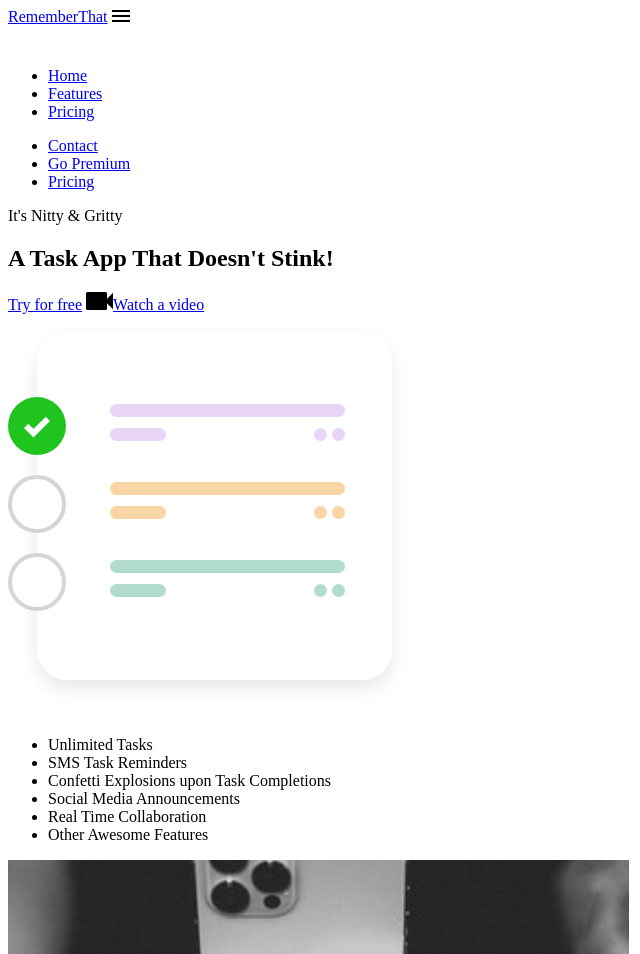
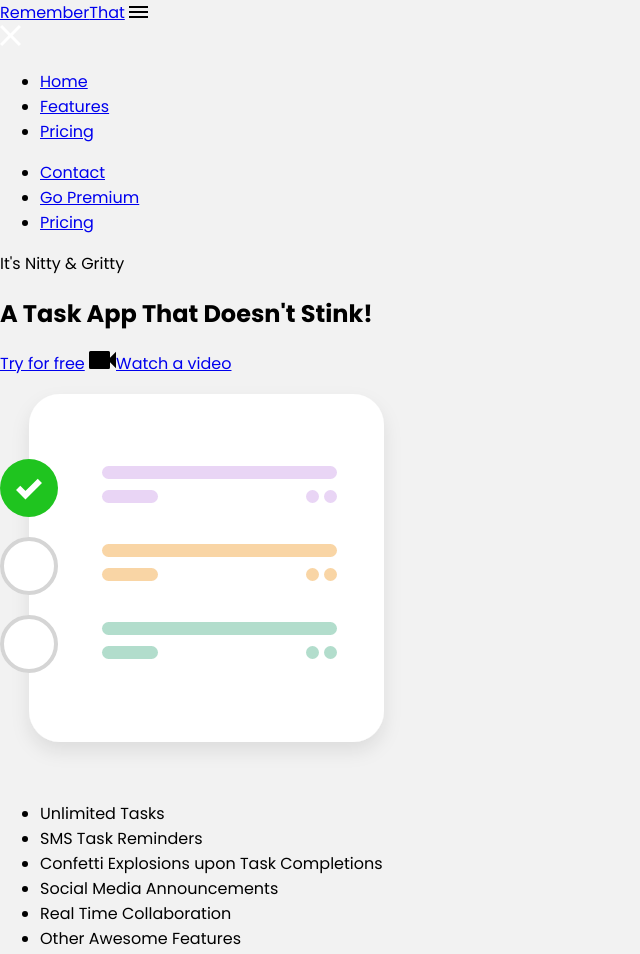
Before and after one commit to brettl1991/Landing-Page, a plain HTML site: page index.html in a window 1280 px wide. Shown: the top 954 px of the page, without its empty margins (0-640 px from the left). Drawn offline with Linux system fonts and the light colour scheme.

Commit message:
styling the body section

```diff
--- a/Css/main.scss
+++ b/Css/main.scss
@@ -0,0 +1,7 @@
+@import url('https://fonts.googleapis.com/css2?family=Poppins:wght@400;700&display=swap');
+
+body {
+  background-color: #f2f2f2;
+  margin: 0;
+  font-family: 'Poppins';
+}
```
Also changed, not shown: Css/main.css, 1 other file.
